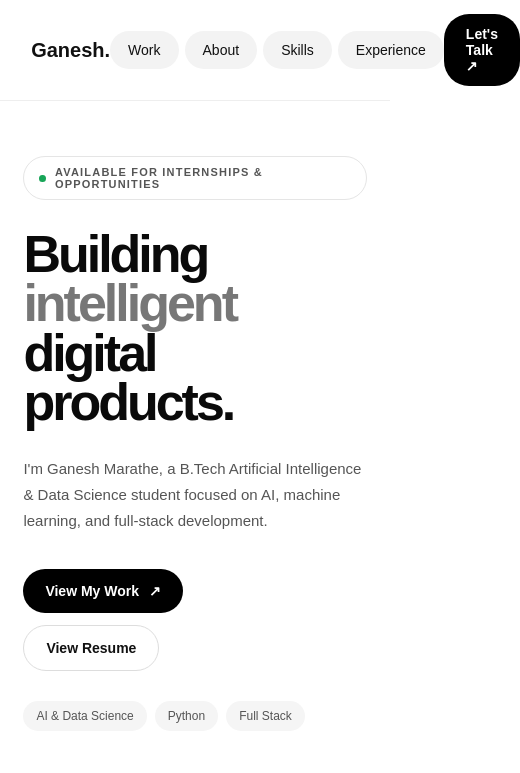
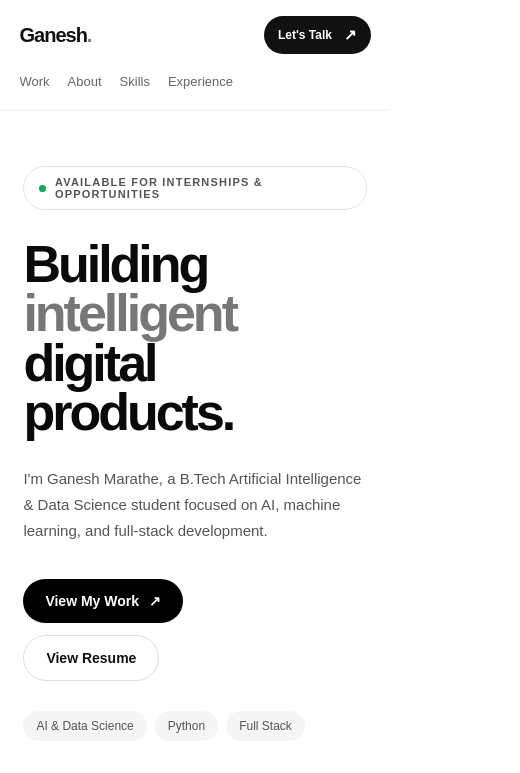
Before and after one commit to Ganesh-marathe/carriers-website, a website built with Vite: page index.html in a window 390 px wide. Shown: the top 773 px of the page, 520 px wide, since content can reach past the window. Built offline with nearby package versions, Linux system fonts and the light colour scheme; files whose address does not match are found by name.

Commit message:
navbar file  added

```diff
--- a/src/components/Navbar/navbar.css
+++ b/src/components/Navbar/navbar.css
@@ -1,52 +1,133 @@
 .navbar {
+  position: sticky;
+  top: 0;
+  z-index: 1000;
+
   width: 100%;
   display: flex;
   align-items: center;
   justify-content: space-between;
-  padding: 14px 8%;
-  background: #ffffff;
+
+  padding: 18px 8%;
+  background: rgba(255, 255, 255, 0.94);
   border-bottom: 1px solid #eeeeee;
+
+  backdrop-filter: blur(12px);
   box-sizing: border-box;
 }
 
 .navbar-logo {
   color: #111111;
-  font-size: 20px;
-  font-weight: 700;
+  font-size: 23px;
+  font-weight: 750;
+  letter-spacing: -1px;
   text-decoration: none;
+}
+
+.navbar-logo span {
+  color: #777777;
 }
 
 .navbar-links {
   display: flex;
   align-items: center;
-  gap: 6px;
+  gap: 30px;
 }
 
 .navbar-links a {
-  color: #111111;
-  background: #f3f3f3;
-  padding: 11px 18px;
-  border-radius: 25px;
-  font-size: 14px;
+  position: relative;
+  color: #666666;
+  font-size: 13px;
+  font-weight: 500;
   text-decoration: none;
-  transition: 0.2s ease;
+  transition: color 0.2s ease;
+}
+
+.navbar-links a::after {
+  content: "";
+  position: absolute;
+  bottom: -6px;
+  left: 0;
+
+  width: 0;
+  height: 1px;
+  background: #111111;
+
+  transition: width 0.2s ease;
 }
 
 .navbar-links a:hover {
-  background: #e7e7e7;
+  color: #111111;
+}
+
+.navbar-links a:hover::after {
+  width: 100%;
 }
 
 .hire-button {
+  display: inline-flex;
+  align-items: center;
+  gap: 12px;
+
+  padding: 12px 19px;
+  border-radius: 30px;
+
+  background: #111111;
   color: #ffffff;
-  background: #000000;
-  padding: 12px 22px;
-  border-radius: 25px;
-  font-size: 14px;
+
+  font-size: 12px;
   font-weight: 600;
   text-decoration: none;
-  transition: 0.2s ease;
+
+  transition: background 0.2s ease;
 }
 
 .hire-button:hover {
-  background: #222222;
+  background: #333333;
 }
+
+.hire-button span {
+  font-size: 15px;
+}
+
+
+/* Tablet and mobile */
+
+@media (max-width: 800px) {
+  .navbar {
+    padding: 16px 5%;
+    flex-wrap: wrap;
+    gap: 15px;
+  }
+
+  .navbar-links {
+    order: 3;
+    width: 100%;
+    gap: 22px;
+    overflow-x: auto;
+    padding: 5px 0;
+  }
+
+  .navbar-links a {
+    flex-shrink: 0;
+    white-space: nowrap;
+  }
+
+  .hire-button {
+    margin-left: auto;
+  }
+}
+
+@media (max-width: 400px) {
+  .navbar-logo {
+    font-size: 20px;
+  }
+
+  .hire-button {
+    padding: 10px 14px;
+  }
+
+  .navbar-links {
+    gap: 18px;
+  }
+}
```
